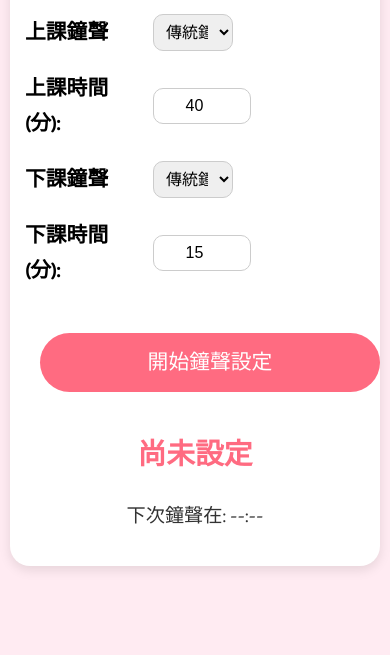
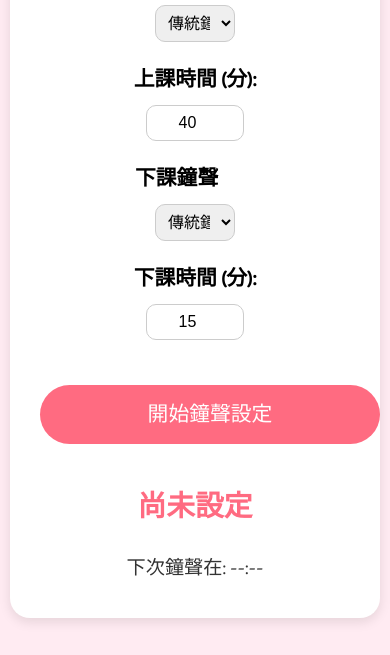
Before and after one commit to gigiOHYA/TaskBell, a plain HTML site: page index.html in a window 390 px wide. Shown: the part 209-864 px from the top of the page. Drawn offline with Linux system fonts and the light colour scheme.

Commit message:
Adjust UI.

```diff
--- a/style.css
+++ b/style.css
@@ -37,11 +37,11 @@ body {
 
 .bell-setting {
     display: flex;
+    flex-direction: row; /* Set to row for horizontal layout */
     justify-content: flex-start;
     gap: 15px; /* Adjust gap between elements */
     align-items: center;
     font-size: 1.3rem;
-    flex-wrap: wrap; /* Allow wrapping on smaller screens */
 }
 
 .bell-setting label {
@@ -115,11 +115,11 @@ body {
 
     .bell-setting {
         gap: 8px; /* Reduce gap on mobile for better fit */
-        justify-content: flex-start; /* Align items to start */
+        flex-direction: column; /* Stack elements vertically on smaller screens */
     }
 
     .bell-setting label {
-        width: 100px; /* Adjust label width on mobile */
+        width: auto; /* Let label width adjust dynamically */
     }
 
     .bell-setting select,
```
